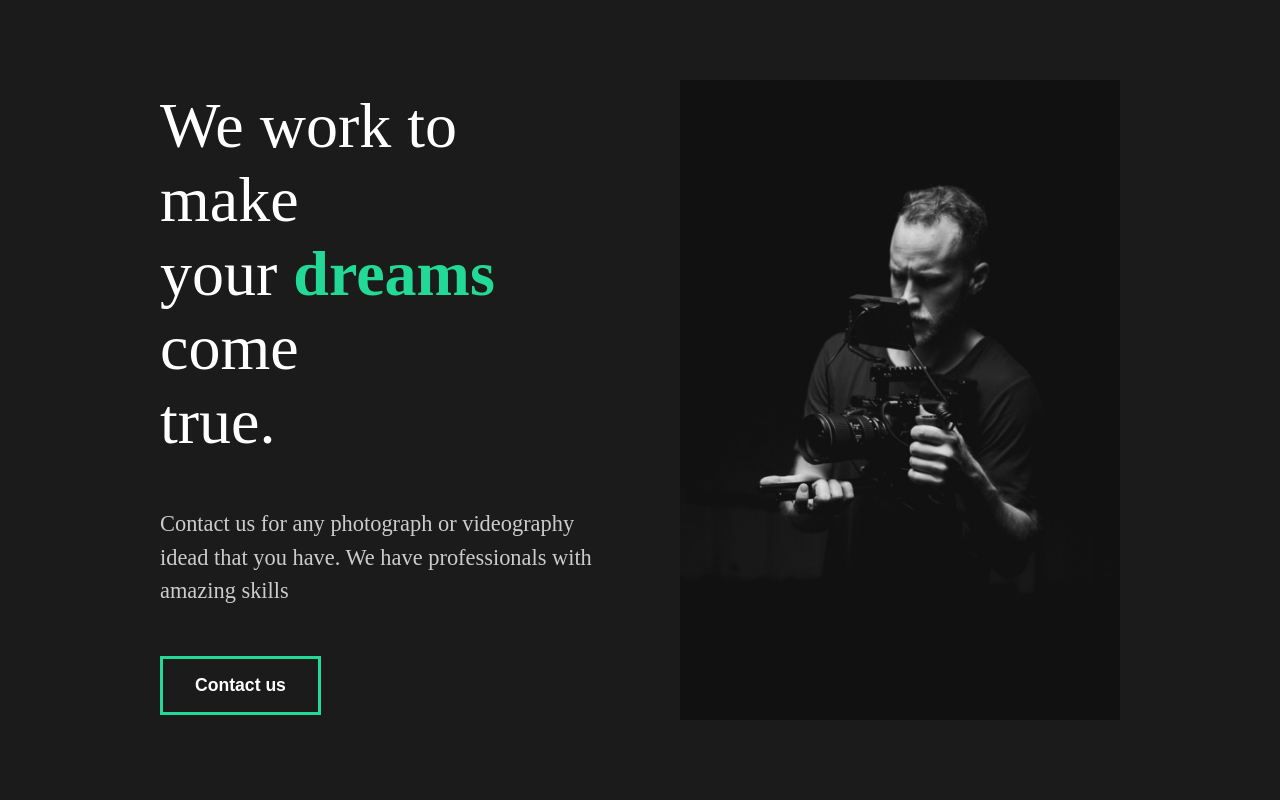
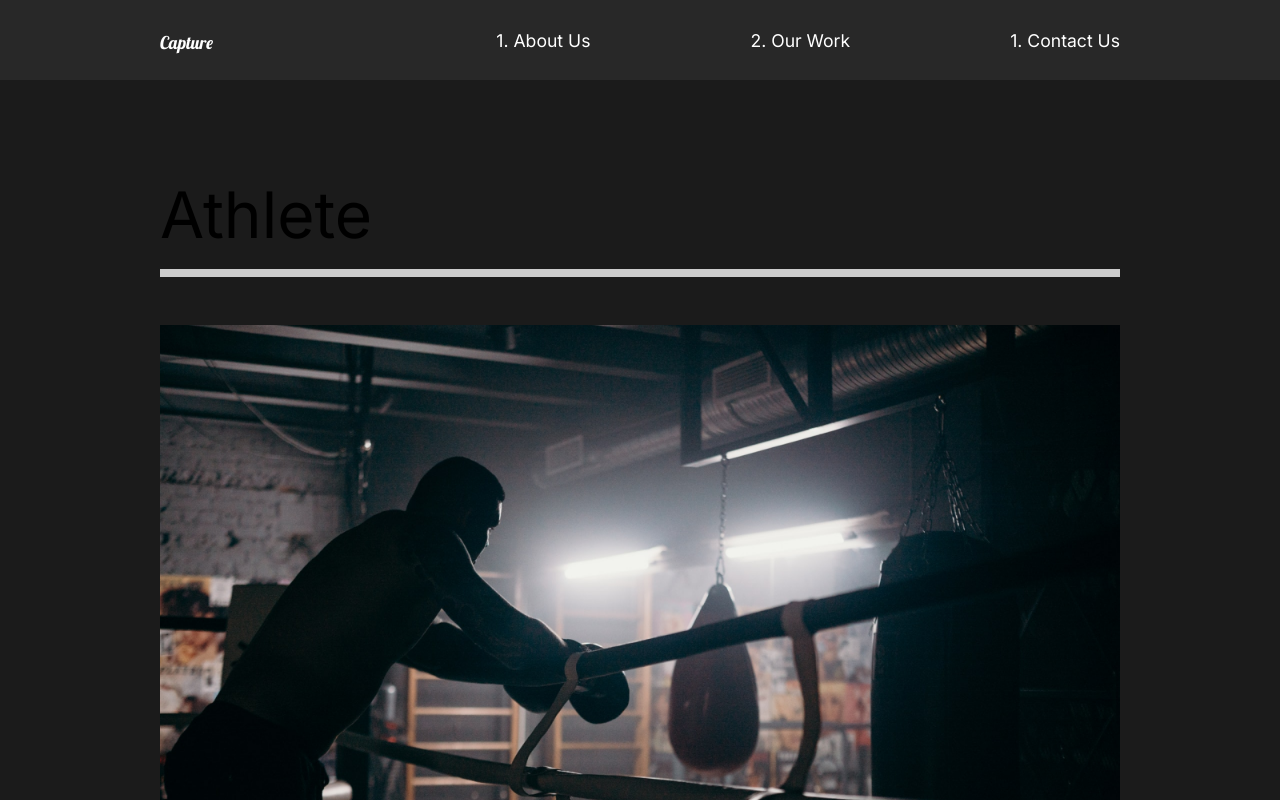
Before and after one commit to Dominik-Majcherczyk/Portfolio-website-framer-motion, a React (Create React App) app: page /work in a window 1280 px wide. Shown: the top 800 px of the page. Built offline with nearby package versions, Linux system fonts and the light colour scheme.

Commit message:
building up

```diff
--- a/public/index.html
+++ b/public/index.html
@@ -8,6 +8,10 @@
     <meta
       name="description"
       content="Web site created using create-react-app"
+    />
+    <link
+      href="https://fonts.googleapis.com/css2?family=Inter:wght@400;700&family=Lobster&display=swap"
+      rel="stylesheet"
     />
     <link rel="apple-touch-icon" href="%PUBLIC_URL%/logo192.png" />
     <!--
@@ -24,6 +28,8 @@
       work correctly both with client-side routing and a non-root public URL.
       Learn how to configure a non-root public URL by running `npm run build`.
     -->
+    <link rel="preconnect" href="https://fonts.gstatic.com" />
+
     <title>React App</title>
   </head>
   <body>
--- a/src/App.js
+++ b/src/App.js
@@ -1,11 +1,27 @@
 import AboutUs from "./pages/AboutUs";
 //global style
 import GlobalStyle from "./components/GlobalStyle";
+import Nav from "./components/Nav";
+import ContactUs from "./pages/ContactUs";
+import OurWork from "./pages/OurWork";
+//router
+import { Switch, Route } from "react-router-dom";
 function App() {
   return (
     <div className="App">
       <GlobalStyle />
-      <AboutUs />
+      <Nav />
+      <Switch>
+        <Route exact path="/">
+          <AboutUs />
+        </Route>
+        <Route path="/contact">
+          <ContactUs />
+        </Route>
+        <Route path="/work">
+          <OurWork />
+        </Route>
+      </Switch>
     </div>
   );
 }
--- a/src/components/AboutSection.js
+++ b/src/components/AboutSection.js
@@ -1,6 +1,8 @@
 import React from "react";
 import home1 from "../img/home1.png";
+
 //styled
+import { About, Hide, Description, Image } from "../styles";
 import styled from "styled-components";
 const AboutSection = () => {
   return (
@@ -32,36 +34,4 @@ const AboutSection = () => {
   );
 };
 
-//Styled Component
-const About = styled.div`
-  min-height: 90vh;
-  display: flex;
-  align-items: center;
-  justify-content: space-between;
-  padding: 5rem 10rem;
-  color: white;
-`;
-
-const Description = styled.div`
-  flex: 1;
-  padding-right: 5rem;
-  h2 {
-    font-weight: lighter;
-  }
-`;
-
-const Image = styled.div`
-  flex: 1;
-  overflow: hidden;
-  img {
-    width: 100%;
-    height: 80vh;
-    object-fit: cover;
-  }
-`;
-
-const Hide = styled.div`
-  overflow: hidden;
-`;
-
 export default AboutSection;
--- a/src/components/FaqSection.js
+++ b/src/components/FaqSection.js
@@ -1,8 +1,9 @@
 import React from "react";
-import home1 from "../img/home1.png";
+import styled from "styled-components";
+import { About } from "../styles";
 const FaqSection = () => {
   return (
-    <div className="faq">
+    <Faq>
       <h2>
         Any Questions? <span>FAQ</span>
       </h2>
@@ -16,6 +17,31 @@ const FaqSection = () => {
             praesentium voluptate cumque excepturi!
           </p>
         </div>
+        <div className="faq-line"></div>
+      </div>
+      <div className="questions">
+        <h4>question</h4>
+        <div className="answer">
+          <p>Lorem ipsum dolor sit amet.</p>
+          <p>
+            Lorem ipsum dolor sit amet consectetur adipisicing elit. Distinctio
+            quos corrupti blanditiis nemo, quasi accusamus voluptatibus
+            praesentium voluptate cumque excepturi!
+          </p>
+        </div>
+        <div className="faq-line"></div>
+      </div>
+      <div className="questions">
+        <h4>question</h4>
+        <div className="answer">
+          <p>Lorem ipsum dolor sit amet.</p>
+          <p>
+            Lorem ipsum dolor sit amet consectetur adipisicing elit. Distinctio
+            quos corrupti blanditiis nemo, quasi accusamus voluptatibus
+            praesentium voluptate cumque excepturi!
+          </p>
+        </div>
+        <div className="faq-line"></div>
       </div>
       <div className="questions">
         <h4>question</h4>
@@ -28,30 +54,35 @@ const FaqSection = () => {
           </p>
         </div>
       </div>
-      <div className="questions">
-        <h4>question</h4>
-        <div className="answer">
-          <p>Lorem ipsum dolor sit amet.</p>
-          <p>
-            Lorem ipsum dolor sit amet consectetur adipisicing elit. Distinctio
-            quos corrupti blanditiis nemo, quasi accusamus voluptatibus
-            praesentium voluptate cumque excepturi!
-          </p>
-        </div>
-      </div>
-      <div className="questions">
-        <h4>question</h4>
-        <div className="answer">
-          <p>Lorem ipsum dolor sit amet.</p>
-          <p>
-            Lorem ipsum dolor sit amet consectetur adipisicing elit. Distinctio
-            quos corrupti blanditiis nemo, quasi accusamus voluptatibus
-            praesentium voluptate cumque excepturi!
-          </p>
-        </div>
-      </div>
-    </div>
+    </Faq>
   );
 };
 
+const Faq = styled(About)`
+  display: block;
+  span {
+    display: block;
+  }
+  h2 {
+    padding-bottom: 4rem;
+    font-weight: lighter;
+  }
+  .faq-line {
+    background: #cccccc;
+    height: 0.2rem;
+    margin: 2rem 0rem;
+    width: 100%;
+  }
+  .question {
+    padding: 3rem 0rem;
+    cursor: pointer;
+  }
+  .answer {
+    padding: 2rem 0rem;
+    p {
+      padding: 1rem 0rem;
+    }
+  }
+`;
+
 export default FaqSection;
--- a/src/components/GlobalStyle.js
+++ b/src/components/GlobalStyle.js
@@ -4,11 +4,12 @@ const GlobalStyle = createGlobalStyle`
     margin: 0;
     padding: 0;
     box-sizing: border-box
+
 }
 
 body{
-    background: #1b1b1b
-
+    background: #1b1b1b;
+    font-family: 'Inter', sans-serif;
 }
 
 button{
@@ -20,9 +21,13 @@ button{
     background: transparent;
     color: white;
     transition: all 0.5s ease;
+    font-family: 'Inter', sans-serif;
     &:hover{
         background-color: #23d997;
         color: white;
+    }
+    &:focus{
+        outline: none;
     }
 
 }
@@ -36,6 +41,7 @@ h2{
     }
     h4{
         font-weight: bold;
+        font-size: 2rem;
 
     }
     a{
--- /dev/null
+++ b/src/components/Nav.js
@@ -0,0 +1,55 @@
+import React from "react";
+import styled from "styled-components";
+import { Link } from "react-router-dom";
+
+const Nav = () => {
+  return (
+    <StyledNav>
+      <h1>
+        <a id="logo" href="#">
+          Capture
+        </a>
+      </h1>
+      <ul>
+        <li>
+          <Link to="/">1. About Us</Link>
+        </li>
+        <li>
+          <Link to="work">2. Our Work</Link>
+        </li>
+        <li>
+          <Link to="contact">1. Contact Us</Link>
+        </li>
+      </ul>
+    </StyledNav>
+  );
+};
+
+const StyledNav = styled.nav`
+  min-height: 10vh;
+  display: flex;
+  margin: auto;
+  justify-content: space-between;
+  align-items: center;
+  padding: 1rem 10rem;
+  background-color: #282828;
+  a {
+    color: white;
+    text-decoration: none;
+  }
+  ul {
+    display: flex;
+    list-style: none;
+  }
+  h1 {
+    font-size: 1.5rem;
+    font-family: "Lobster", cursive;
+    font-weight: lighter;
+  }
+  li {
+    padding-left: 10rem;
+    position: relative;
+  }
+`;
+
+export default Nav;
--- a/src/index.js
+++ b/src/index.js
@@ -2,10 +2,13 @@ import React from "react";
 import ReactDOM from "react-dom";
 import App from "./App";
 import reportWebVitals from "./reportWebVitals";
+import { BrowserRouter } from "react-router-dom";
 
 ReactDOM.render(
   <React.StrictMode>
-    <App />
+    <BrowserRouter>
+      <App />
+    </BrowserRouter>
   </React.StrictMode>,
   document.getElementById("root")
 );
--- /dev/null
+++ b/src/pages/ContactUs.js
@@ -0,0 +1,7 @@
+import React from "react";
+
+const ContactUs = () => {
+  return <div></div>;
+};
+
+export default ContactUs;
--- /dev/null
+++ b/src/pages/OurWork.js
@@ -0,0 +1,59 @@
+import React from "react";
+import styled from "styled-components";
+import { Link } from "react-router-dom";
+//images
+import athlete from "../img/athlete-small.png";
+import theracer from "../img/theracer-small.png";
+import goodtimes from "../img/goodtimes-small.png";
+
+const OurWork = () => {
+  return (
+    <Work>
+      <Movie>
+        <h2>Athlete</h2>
+        <div className="line"></div>
+        <Link>
+          <img src={athlete} alt="athlete" />
+        </Link>
+      </Movie>
+      <Movie>
+        <h2>The racer</h2>
+        <div className="line"></div>
+        <Link>
+          <img src={theracer} alt="theracer" />
+        </Link>
+      </Movie>
+      <Movie>
+        <h2>Good times</h2>
+        <div className="line"></div>
+        <Link>
+          <img src={goodtimes} alt="goodtimes" />
+        </Link>
+      </Movie>
+    </Work>
+  );
+};
+
+const Work = styled.div`
+  min-height: 100vh;
+  overflow: hidden;
+  padding: 5rem 10rem;
+  h2 {
+    padding: 1rem 0rem;
+  }
+`;
+const Movie = styled.div`
+  padding-bottom: 10rem;
+  .line {
+    height: 0.5rem;
+    background: #cccccc;
+    margin-bottom: 3rem;
+  }
+  img {
+    width: 100%;
+    height: 70vh;
+    object-fit: cover;
+  }
+`;
+
+export default OurWork;
--- /dev/null
+++ b/src/styles.js
@@ -0,0 +1,31 @@
+import styled from "styled-components";
+export const About = styled.div`
+  min-height: 90vh;
+  display: flex;
+  align-items: center;
+  justify-content: space-between;
+  padding: 5rem 10rem;
+  color: white;
+`;
+
+export const Description = styled.div`
+  flex: 1;
+  padding-right: 5rem;
+  h2 {
+    font-weight: lighter;
+  }
+`;
+
+export const Image = styled.div`
+  flex: 1;
+  overflow: hidden;
+  img {
+    width: 100%;
+    height: 80vh;
+    object-fit: cover;
+  }
+`;
+
+export const Hide = styled.div`
+  overflow: hidden;
+`;
```
Also changed, not shown: src/components/ServicesSection.js (+47 -15 lines).
